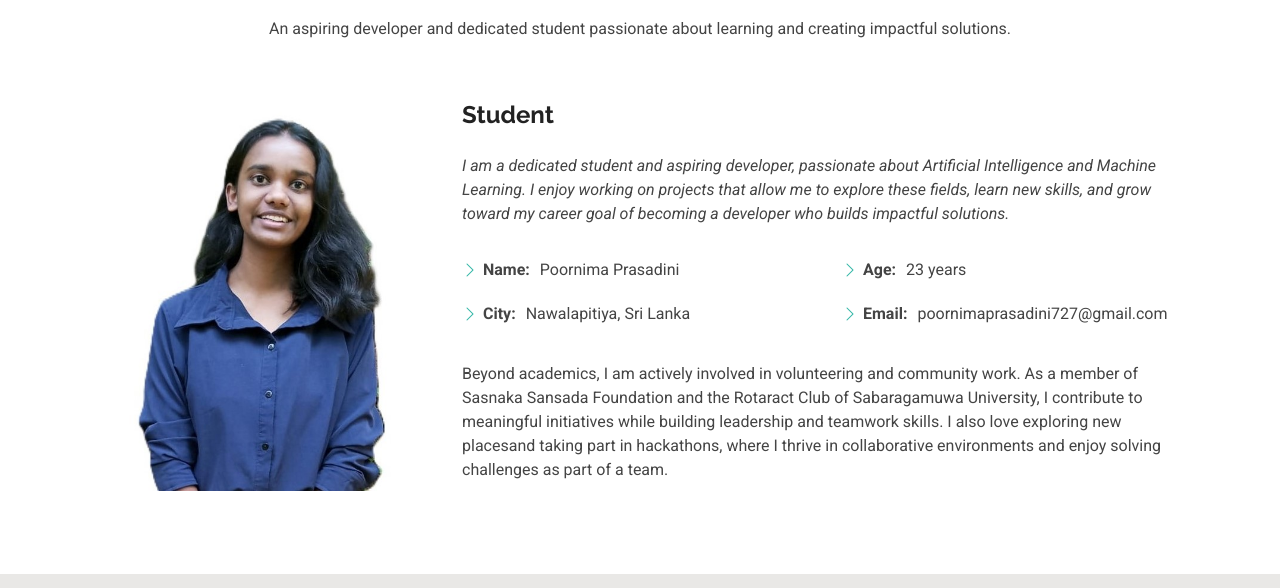
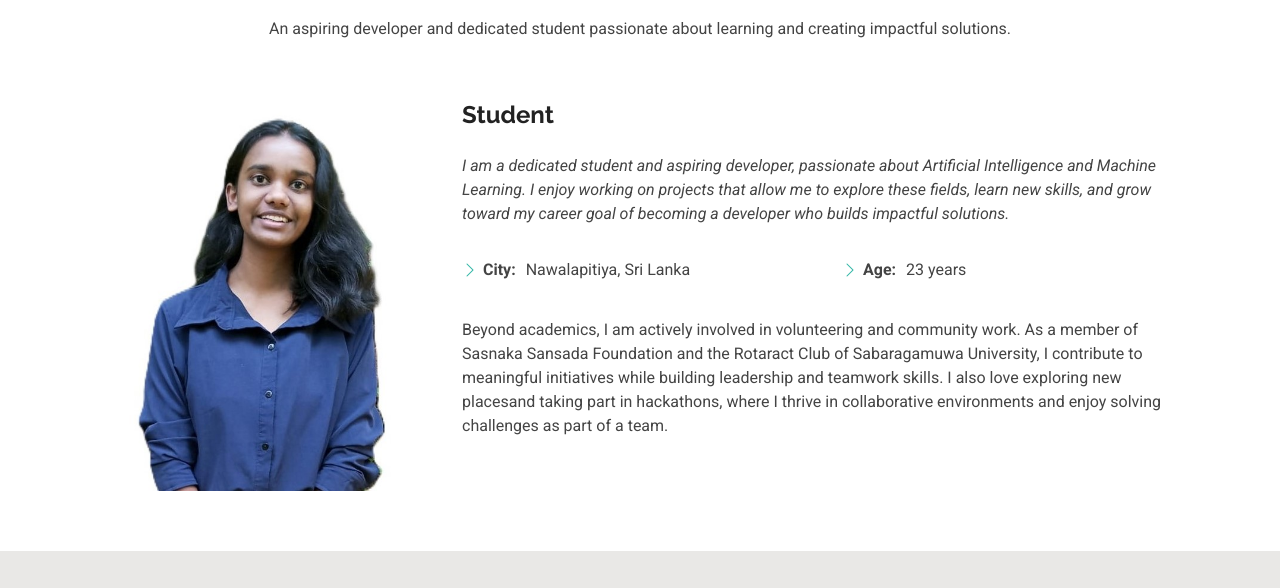
Before and after one commit to poornima825/portfolio, a plain HTML site: page about.html in a window 1280 px wide. Shown: the part 204-792 px from the top of the page. Drawn offline with Linux system fonts and the light colour scheme.

Commit message:
again about page

```diff
--- a/about.html
+++ b/about.html
@@ -90,7 +90,7 @@
               <div class="col-lg-6">
                 <ul>
                   <!--<li><i class="bi bi-chevron-right"></i> <strong>Birthday:</strong> <span>08  November 2002</span></li>>-->
-                  <li><i class="bi bi-chevron-right"></i> <strong>Name:</strong> <span>Poornima Prasadini</span></li>
+                  <!--<li><i class="bi bi-chevron-right"></i> <strong>Name:</strong> <span>Poornima Prasadini</span></li>-->
                   <!--<li><i class="bi bi-chevron-right"></i> <strong>Email:</strong> <span>poornimaprasadini727@gmail.com</span></li>-->
                   <li><i class="bi bi-chevron-right"></i> <strong>City:</strong> <span>Nawalapitiya, Sri Lanka</span></li>
                 </ul>
@@ -99,7 +99,7 @@
                 <ul>
                   <li><i class="bi bi-chevron-right"></i> <strong>Age:</strong> <span>23 years</span></li>
                   <!--<li><i class="bi bi-chevron-right"></i> <strong>Degree:</strong> <span>BSc Hons in Computing and Information Systems</span></li>-->
-                  <li><i class="bi bi-chevron-right"></i> <strong>Email:</strong> <span>poornimaprasadini727@gmail.com</span></li>
+                  <!--<li><i class="bi bi-chevron-right"></i> <strong>Email:</strong> <span>poornimaprasadini727@gmail.com</span></li>-->
                   <!--<li><i class="bi bi-chevron-right"></i> <strong>Freelance:</strong> <span>Available</span></li>-->
                 </ul>
               </div>
```
